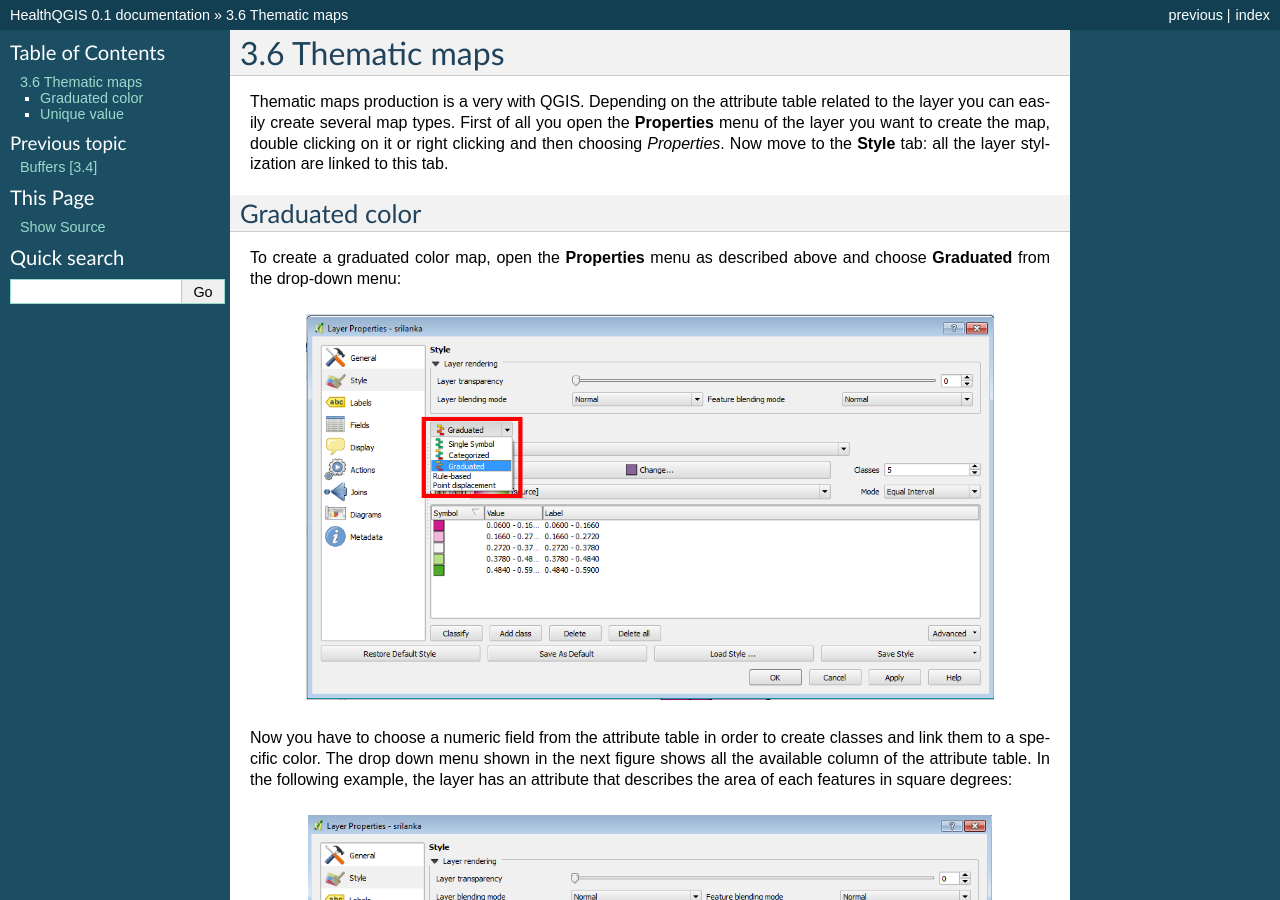
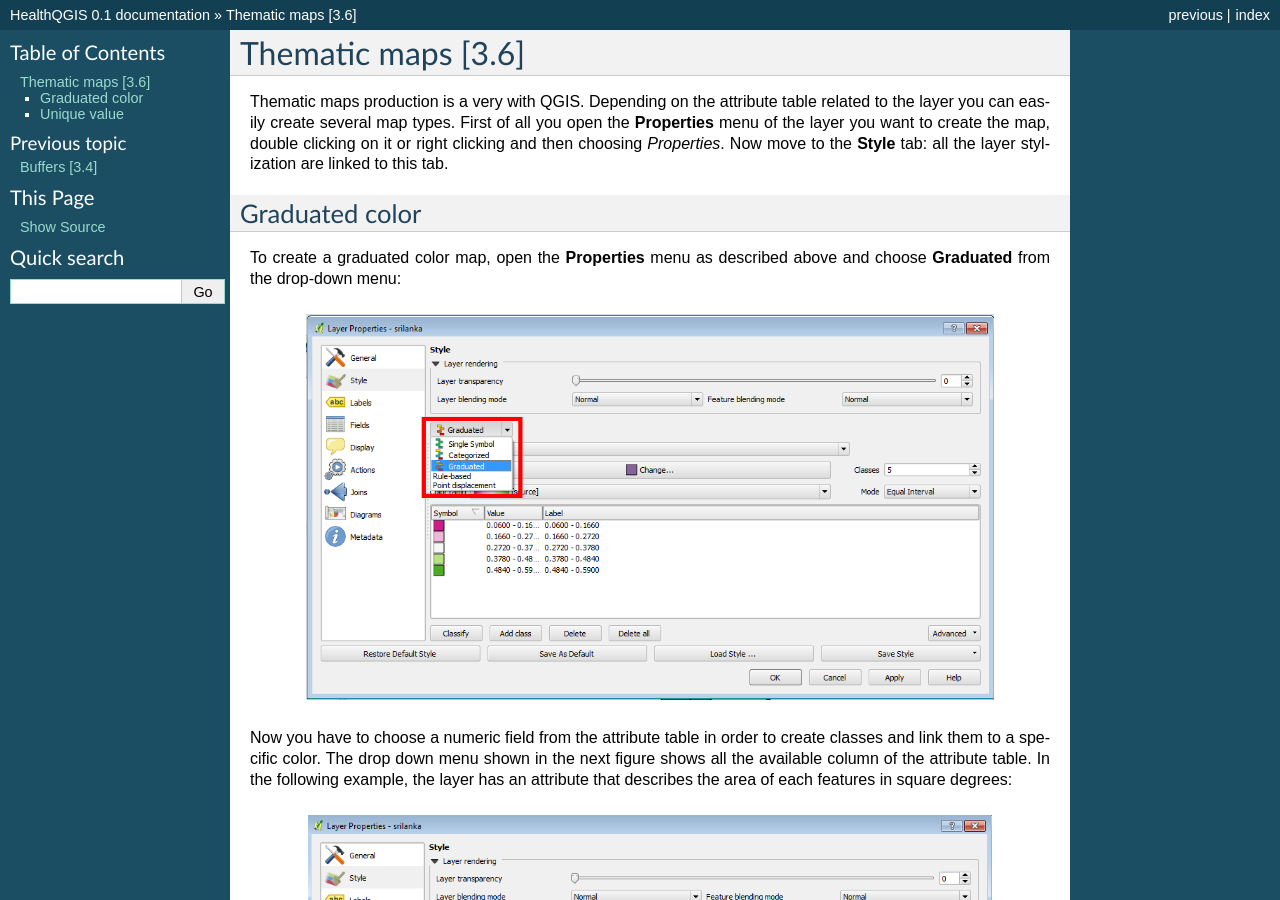
Before and after one commit to faunalia/HealthQGIS, a Sphinx documentation site: the page built from Documentation/3_6_thematic_maps.rst, in a window 1280 px wide and 900 px high. Built offline with Sphinx 7.4.7, drawn with Linux system fonts in a browser that asks for light colours; some of the changed text lies outside the part shown.

```diff
--- a/Documentation/3_6_thematic_maps.rst
+++ b/Documentation/3_6_thematic_maps.rst
@@ -1,4 +1,4 @@
-3.6 Thematic maps
+Thematic maps [3.6]
 ======================
 
 Thematic maps production is a very with QGIS. Depending on the attribute table related to the layer you can easily create several map types.
```
